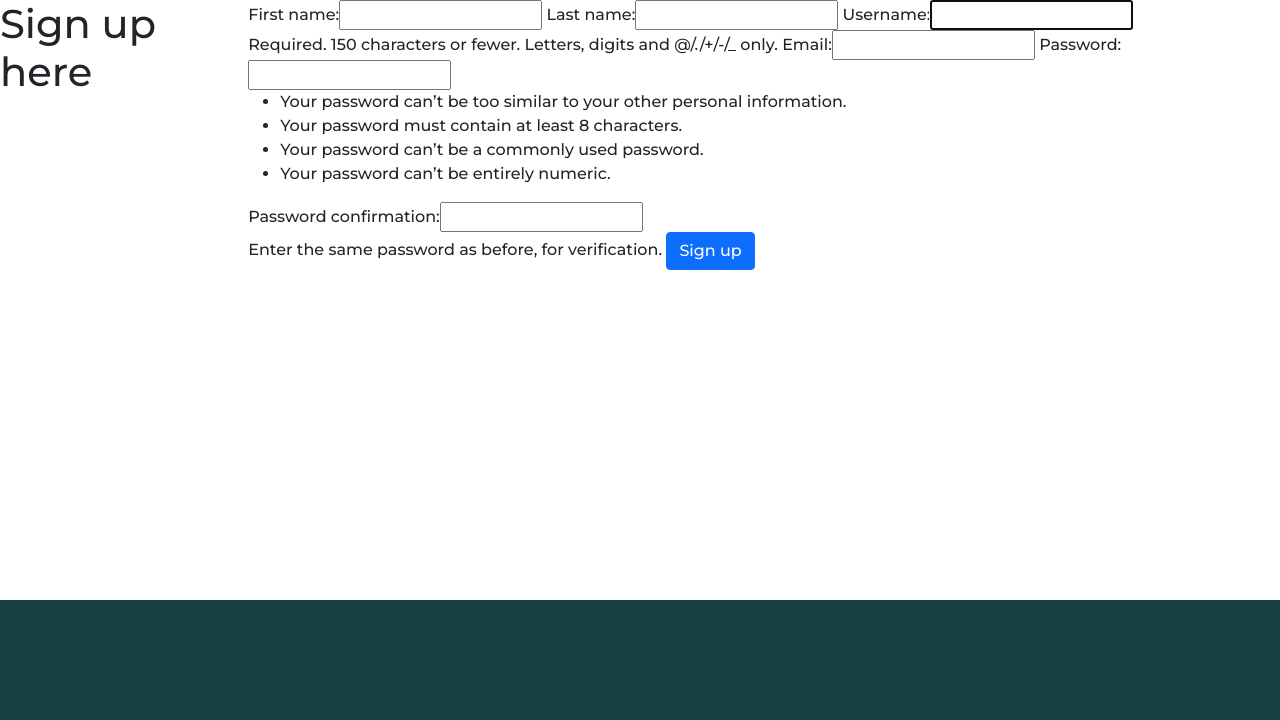
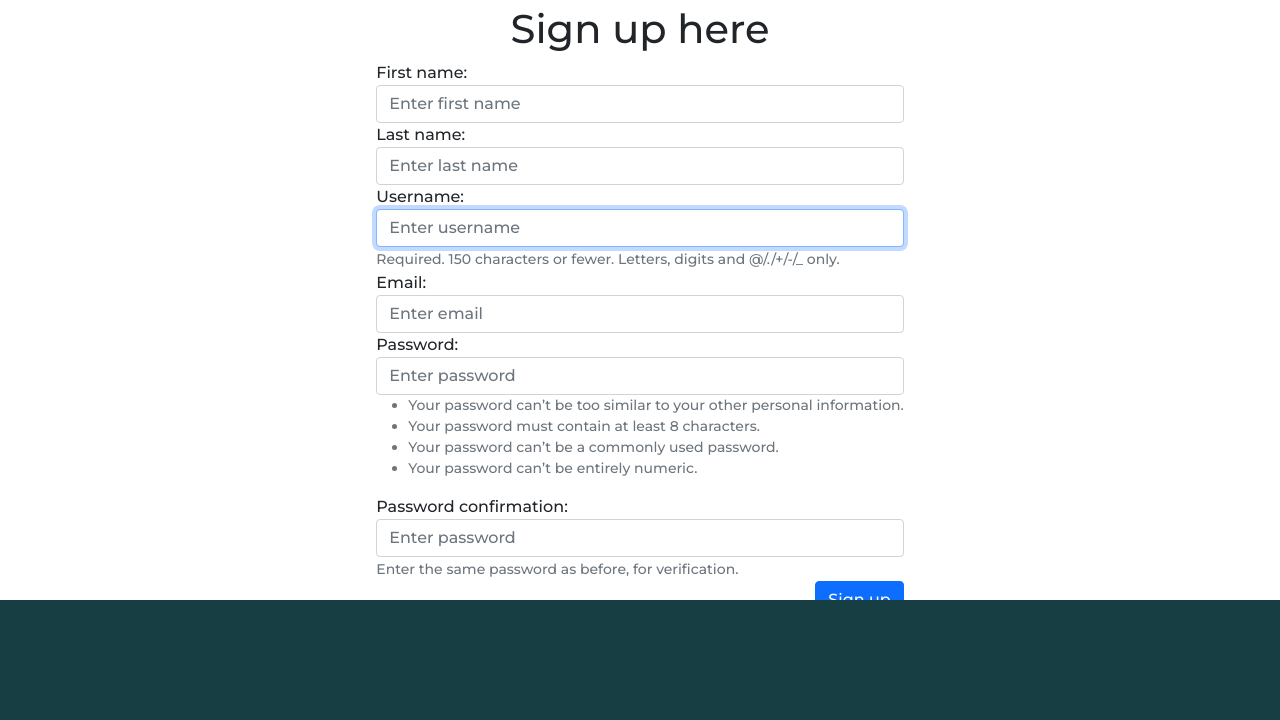
Before and after one commit to aronbergurj99/verklegt-2, a Django app: page /accounts/register/ in a window 1280 px wide. Shown: the part 80-800 px from the top of the page. Run offline with Django 3.2, Linux system fonts and the light colour scheme; some libraries are stand-ins or nearby versions.

Commit message:
register page

```diff
--- a/account/forms.py
+++ b/account/forms.py
@@ -4,6 +4,16 @@ from django import forms
 
 
 class SignUpForm(UserCreationForm):
+    def __init__(self):
+        # simple trick to put class on each field!
+        super(SignUpForm, self).__init__()
+        for field_name, field in self.fields.items():
+            clean_name = ''.join(char for char in field_name if char.isalpha() or char == '_').replace('_', ' ')
+            print(clean_name)
+            field.widget.attrs['class'] = 'form-control'
+            field.widget.attrs['id'] = field_name
+            field.widget.attrs['aria-describedby'] = field_name + '-help'
+            field.widget.attrs['placeholder'] = 'Enter ' + clean_name
 
     first_name = forms.CharField()
     last_name = forms.CharField()
--- a/account/views.py
+++ b/account/views.py
@@ -1,6 +1,7 @@
 from django.contrib.auth.forms import UserCreationForm
 from django.shortcuts import render, redirect
 from account.forms import SignUpForm
+from django import forms
 # from account.models import RegisteredUser
 
 account = {
--- a/static/css/account.css
+++ b/static/css/account.css
@@ -91,3 +91,19 @@
     font-weight: 600;
     color: #0062cc;
 }
+
+/*
+register forms
+*/
+
+.sign-up {
+    width: 100%;
+    display: flex;
+    flex-direction: column;
+    align-items: center;
+    align-content: center;
+    justify-content: center;
+}
+.sign-up form > input {
+    float: right;
+}
--- a/templates/Cart/add-to-cart.html
+++ b/templates/Cart/add-to-cart.html
@@ -1,5 +1,6 @@
+
 <form action="{% url 'add-to-cart' product.id %}" method="post">
         {% csrf_token %}
         <button type="submit" class="btn btn-primary btn-sm add-to-cart-btn">add to cart<i class="fas fa-cart-plus"></i></button>
         <input type="hidden" name="next" value="{{ request.path }}">
-    </form>
+</form>
--- a/templates/account/register.html
+++ b/templates/account/register.html
@@ -1,11 +1,13 @@
 {% extends 'base.html' %}
 {% block content  %}
+    <div class="sign-up">
     <h1>Sign up here</h1>
     <form class="form form-horizontal" method="POST">
         {% csrf_token %}
-        {{ form }}
+        {% for field in form %}
+            {% include 'account/single_input.html' with field=field %}
+        {% endfor %}
         <input type="submit" class="btn btn-primary" value="Sign up" />
-    </form>
-
+    </form></div>
 
 {% endblock %}
--- /dev/null
+++ b/templates/account/single_input.html
@@ -0,0 +1,5 @@
+<div class="form-group">
+    <label>{{ field.label_tag }}</label>
+    {{ field }}
+    <small id="{{ field.name }}-help" class="form-text text-muted">{{ field.help_text }}</small>
+</div>
```
